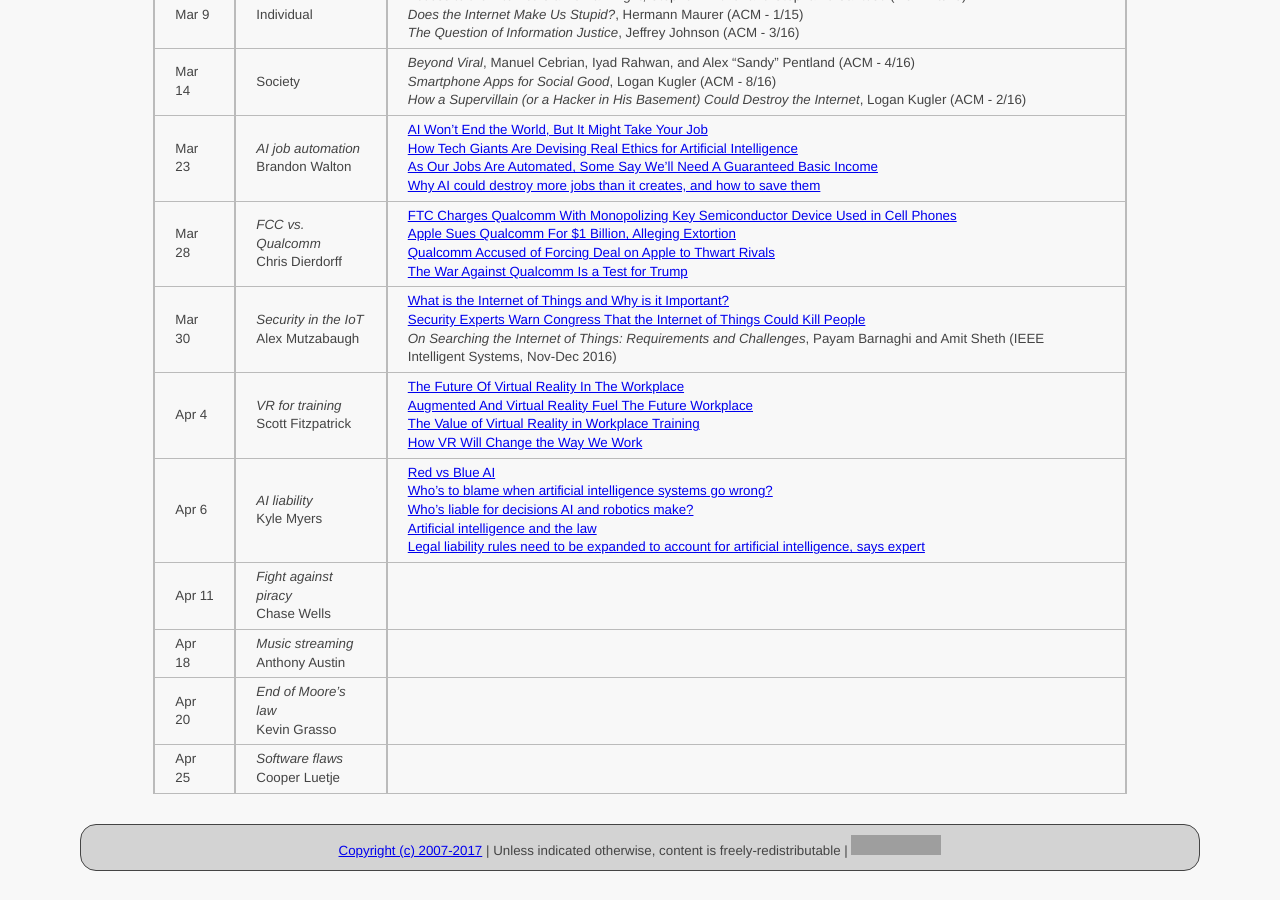
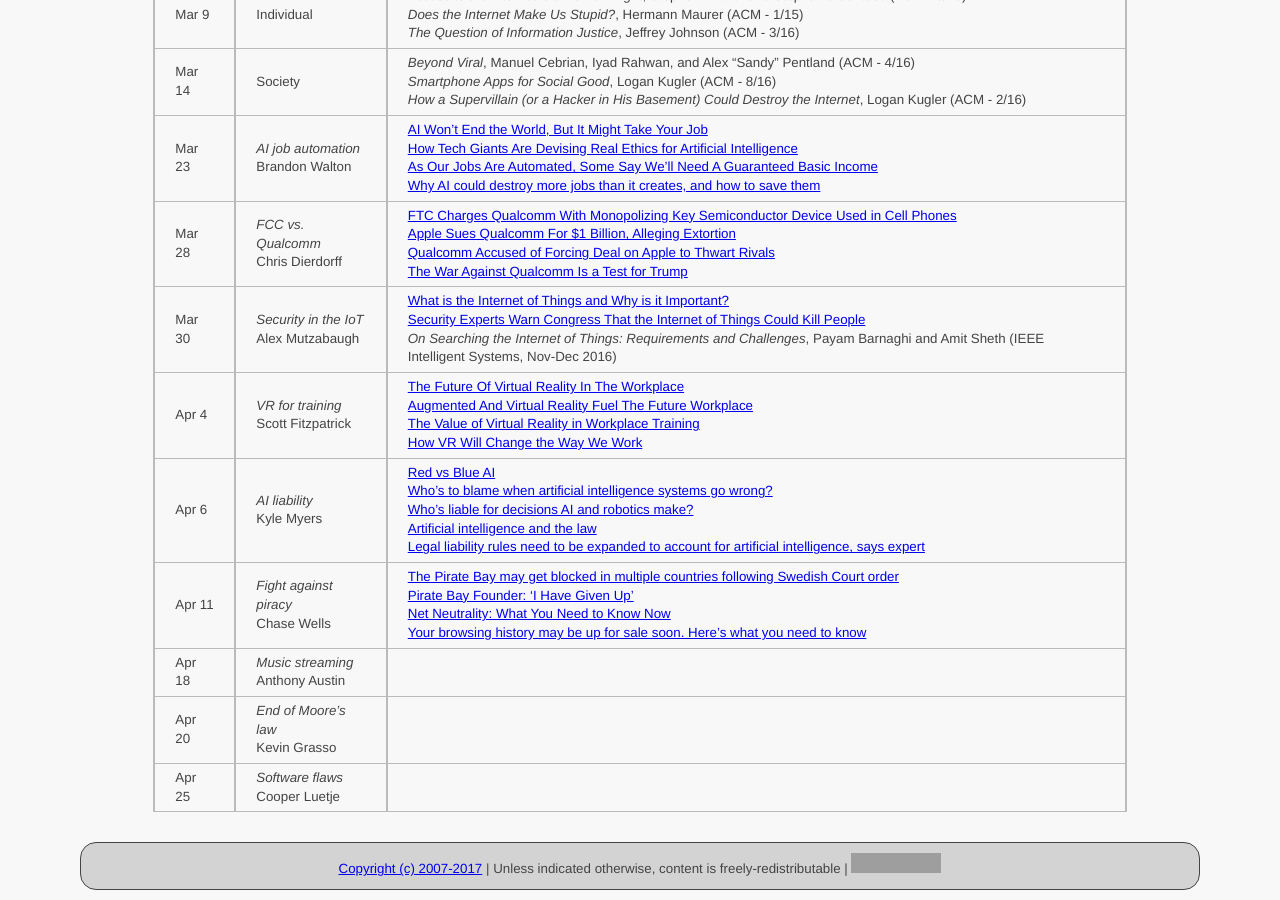
Before and after one commit to ycpcs/cs456-spring2017, a Jekyll site: the page built from schedule/index.md, in a window 1280 px wide and 900 px high, scrolled down 901 px. Built offline with Jekyll 4.4.1, drawn with Linux system fonts in a browser that asks for light colours; grey boxes are pictures that could not be loaded.

Commit message:
add net neutrality articles
add net neutrality articles

```diff
--- a/schedule/index.md
+++ b/schedule/index.md
@@ -30,7 +30,7 @@ All reading materials can be accessed via [Schmidt Library](http://library.ycp.e
 > Mar 30   | *Security in the IoT* <br /> Alex Mutzabaugh | [What is the Internet of Things and Why is it Important?](http://www.technologyguide.com/feature/internet-of-things/) <br /> [Security Experts Warn Congress That the Internet of Things Could Kill People](https://www.technologyreview.com/s/603015/security-experts-warn-congress-that-the-internet-of-things-could-kill-people/) <br /> *On Searching the Internet of Things: Requirements and Challenges*, Payam Barnaghi and Amit Sheth (IEEE Intelligent Systems, Nov-Dec 2016)|
 > Apr 4    | *VR for training* <br /> Scott Fitzpatrick | [The Future Of Virtual Reality In The Workplace](https://blog.ipswitch.com/future-virtual-reality-workplace) <br /> [Augmented And Virtual Reality Fuel The Future Workplace](https://www.forbes.com/sites/maribellopez/2016/11/11/augmented-and-virtual-reality-fuel-the-future-workplace/#4294627d185d) <br /> [The Value of Virtual Reality in Workplace Training](https://blog.immerselearning.com/the-value-of-virtual-reality-in-workplace-training/) <br /> [How VR Will Change the Way We Work](http://www.pcmag.com/slideshow/story/348117/how-vr-will-change-the-way-we-work)|
 > Apr 6    | *AI liability* <br /> Kyle Myers | [Red vs Blue AI](https://www.youtube.com/watch?v=An4gF0Gbpyw) <br /> [Who’s to blame when artificial intelligence systems go wrong?](http://theconversation.com/whos-to-blame-when-artificial-intelligence-systems-go-wrong-45771) <br /> [Who's liable for decisions AI and robotics make?](https://betanews.com/2017/03/21/artificial-intelligence-robotics-liability/) <br /> [Artificial intelligence and the law](https://techcrunch.com/2017/01/28/artificial-intelligence-and-the-law/) <br /> [Legal liability rules need to be expanded to account for artificial intelligence, says expert](https://www.out-law.com/en/articles/2016/march/legal-liability-rules-need-to-be-expanded-to-account-for-artificial-intelligence-says-expert/)|
-> Apr 11   | *Fight against piracy* <br /> Chase Wells | |
+> Apr 11   | *Fight against piracy* <br /> Chase Wells | [The Pirate Bay may get blocked in multiple countries following Swedish Court order](https://thenextweb.com/tech/2017/02/13/pirate-bay-blocked-sweden/#.tnw_M6XjCtrr) <br /> [Pirate Bay Founder: ‘I Have Given Up’](https://motherboard.vice.com/en_us/article/pirate-bay-founder-peter-sunde-i-have-given-up) <br /> [Net Neutrality: What You Need to Know Now](https://www.freepress.net/net-neutrality-what-you-need-know-now) <br /> [Your browsing history may be up for sale soon. Here's what you need to know](https://www.theguardian.com/technology/2017/mar/28/internet-service-providers-sell-browsing-history-house-vote) |
 > Apr 18   | *Music streaming* <br /> Anthony Austin | |
 > Apr 20   | *End of Moore's law* <br /> Kevin Grasso | |
 > Apr 25   | *Software flaws* <br /> Cooper Luetje | |
```
